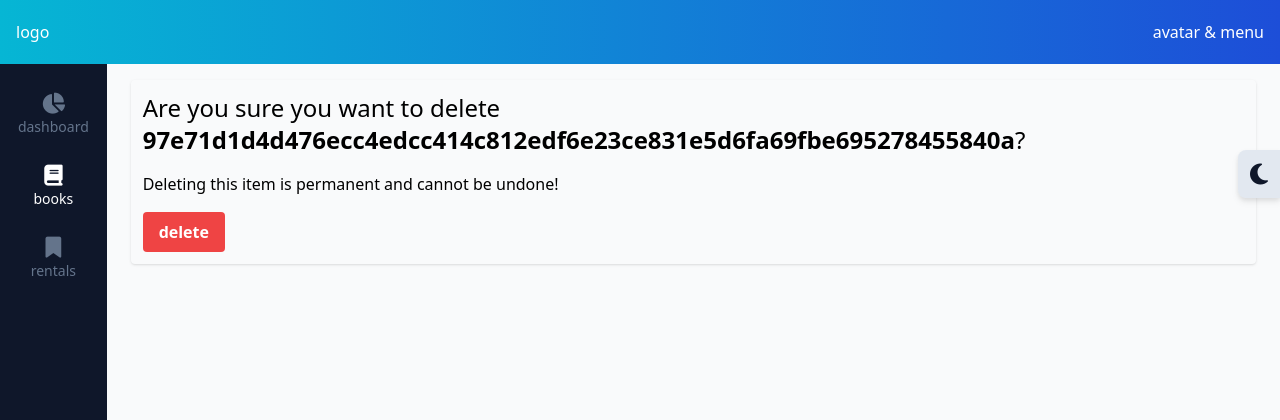
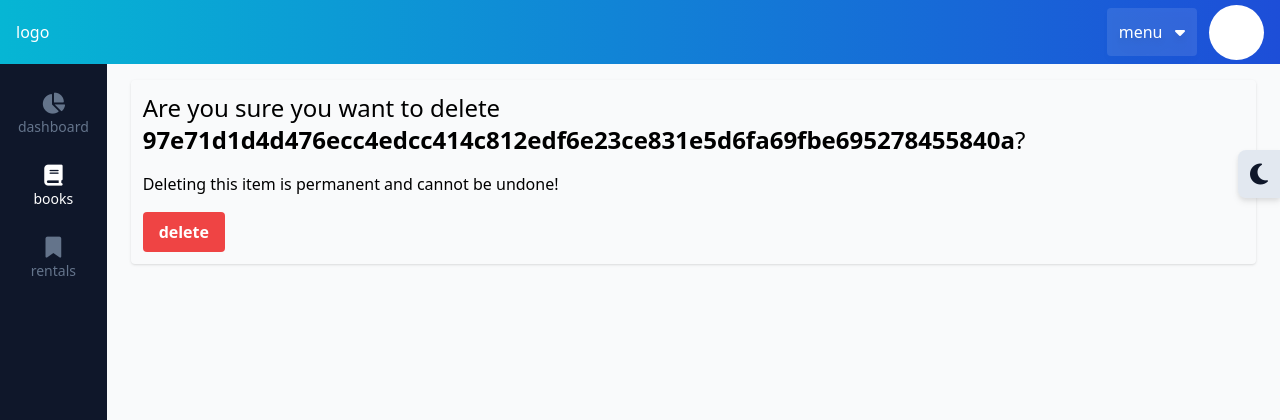
Before and after one commit to ajmvfr/django-tailwind, a Django app: page /books/1/1/051577be-1337-4adb-b5d0-951bfe6e602c/delete in a window 1280 px wide. Shown: the top 420 px of the page. Run offline with Django 5.2, Linux system fonts and the light colour scheme; data comes from the database, SQL or seed files in the repository; both versions use the stored data as it was after the commit; some libraries are stand-ins or nearby versions.

Commit message:
finish section 7

```diff
--- /dev/null
+++ b/static/navbar.js
@@ -0,0 +1,16 @@
+const btnDropdown = document.getElementById('btn-dropdown')
+const dropdownnBox = document.getElementById('dropdown-box')
+const dropdown = document.getElementById('dropdown')
+
+btnDropdown.addEventListener('click', () => {
+    dropdown.classList.toggle('hidden')
+    dropdown.classList.contains('hidden') ?
+        btnDropdown.innerHTML = 'menu &nbsp; <i class="fa-solid fa-caret-down"></i>'
+    :
+        btnDropdown.innerHTML = 'menu &nbsp; <i class="fa-solid fa-xmark"></i>'
+})
+
+dropdownnBox.addEventListener('mouseleave', () => {
+    dropdown.classList.add("hidden")
+    btnDropdown.innerHTML = 'menu &nbsp; <i class="fa-solid fa-caret-down"></i>'
+})
--- a/templates/layout/navbar.html
+++ b/templates/layout/navbar.html
@@ -1,10 +1,32 @@
 <nav class="fixed flex items-center h-16 bg-gradient-to-r from-cyan-500 to-blue-700 mb-2 w-full z-10 text-white">
-    <div class="flex justify-between w-full px-4 py-3">
+    <div class="flex justify-between items-center w-full px-4 py-3">
         <div>
             logo
         </div>
-        <div>
-            avatar & menu
+
+        <div class="flex items-center">
+            <div class="relative" id="dropdown-box">
+                <button id="btn-dropdown" class="bg-white bg-opacity-10 rounded drop-shadow-lg p-3 hover:opacity-80 focus:ring-4 focus:ring-blue-300" type="button">menu &nbsp; <i class="fa-solid fa-caret-down"></i></button>
+
+                <div id="dropdown" class="hidden absolute right-0 bg-white shadow min-w-full text-slate-700 rounded">
+                    <ul class="py-1 text-sm text-slate-700">
+                        <li>
+                            <div class="block py-2 px-4 border-b border-slate-200">{{request.user.username}}</div>
+                        </li>
+                        <li>
+                            <a href="#" class="block py-2 px-4 hover:bg-gray-100">logout</a>
+                        </li>
+                    </ul>
+                </div>
+
+            </div>
+
+
+            <div class="bg-white rounded-full ml-3">
+                <svg width="55" height="55" data-jdenticon-value="{{request.user.username}}"></svg>
+            </div>
         </div>
+
+
     </div>
 </nav>
--- a/theme/static/css/dist/styles.css
+++ b/theme/static/css/dist/styles.css
@@ -1066,6 +1074,10 @@ select {
   border-radius: 0.75rem;
 }
 
+.rounded-full {
+  border-radius: 9999px;
+}
+
 .rounded-l-lg {
   border-top-left-radius: 0.5rem;
   border-bottom-left-radius: 0.5rem;
@@ -1199,6 +1221,10 @@ select {
 
 .bg-opacity-75 {
   --tw-bg-opacity: 0.75;
+}
+
+.bg-opacity-10 {
+  --tw-bg-opacity: 0.1;
 }
 
 .bg-gradient-to-r {
@@ -1478,6 +1509,11 @@ select {
   filter: var(--tw-blur) var(--tw-brightness) var(--tw-contrast) var(--tw-grayscale) var(--tw-hue-rotate) var(--tw-invert) var(--tw-saturate) var(--tw-sepia) var(--tw-drop-shadow);
 }
 
+.drop-shadow-lg {
+  --tw-drop-shadow: drop-shadow(0 10px 8px rgb(0 0 0 / 0.04)) drop-shadow(0 4px 3px rgb(0 0 0 / 0.1));
+  filter: var(--tw-blur) var(--tw-brightness) var(--tw-contrast) var(--tw-grayscale) var(--tw-hue-rotate) var(--tw-invert) var(--tw-saturate) var(--tw-sepia) var(--tw-drop-shadow);
+}
+
 .filter {
   filter: var(--tw-blur) var(--tw-brightness) var(--tw-contrast) var(--tw-grayscale) var(--tw-hue-rotate) var(--tw-invert) var(--tw-saturate) var(--tw-sepia) var(--tw-drop-shadow);
 }
--- a/theme/templates/base.html
+++ b/theme/templates/base.html
@@ -6,10 +6,19 @@
 		<meta charset="UTF-8">
 		<meta name="viewport" content="width=device-width, initial-scale=1.0">
 		<meta http-equiv="X-UA-Compatible" content="ie=edge">
+
 		<!-- font awesome -->
 		<link rel="stylesheet" href="https://cdnjs.cloudflare.com/ajax/libs/font-awesome/6.5.1/css/all.min.css" integrity="sha512-DTOQO9RWCH3ppGqcWaEA1BIZOC6xxalwEsw9c2QQeAIftl+Vegovlnee1c9QX4TctnWMn13TZye+giMm8e2LwA==" crossorigin="anonymous" referrerpolicy="no-referrer" />
 
+		<!-- jdenticon -->
+		<script src="https://cdn.jsdelivr.net/npm/jdenticon@3.2.0/dist/jdenticon.min.js" async
+			integrity="sha384-yBhgDqxM50qJV5JPdayci8wCfooqvhFYbIKhv0hTtLvfeeyJMJCscRfFNKIxt43M"
+			crossorigin="anonymous">
+		</script>
+
+		<!-- custom js -->
 		<script src="{% static 'main.js' %}" defer></script>
+		<script src="{% static 'navbar.js' %}" defer></script>
 		{% block scripts %}
 		{% endblock scripts %}
 
```
Also changed, not shown: other parts of theme/static/css/dist/styles.css (+43 -0 lines), db.sqlite3.
